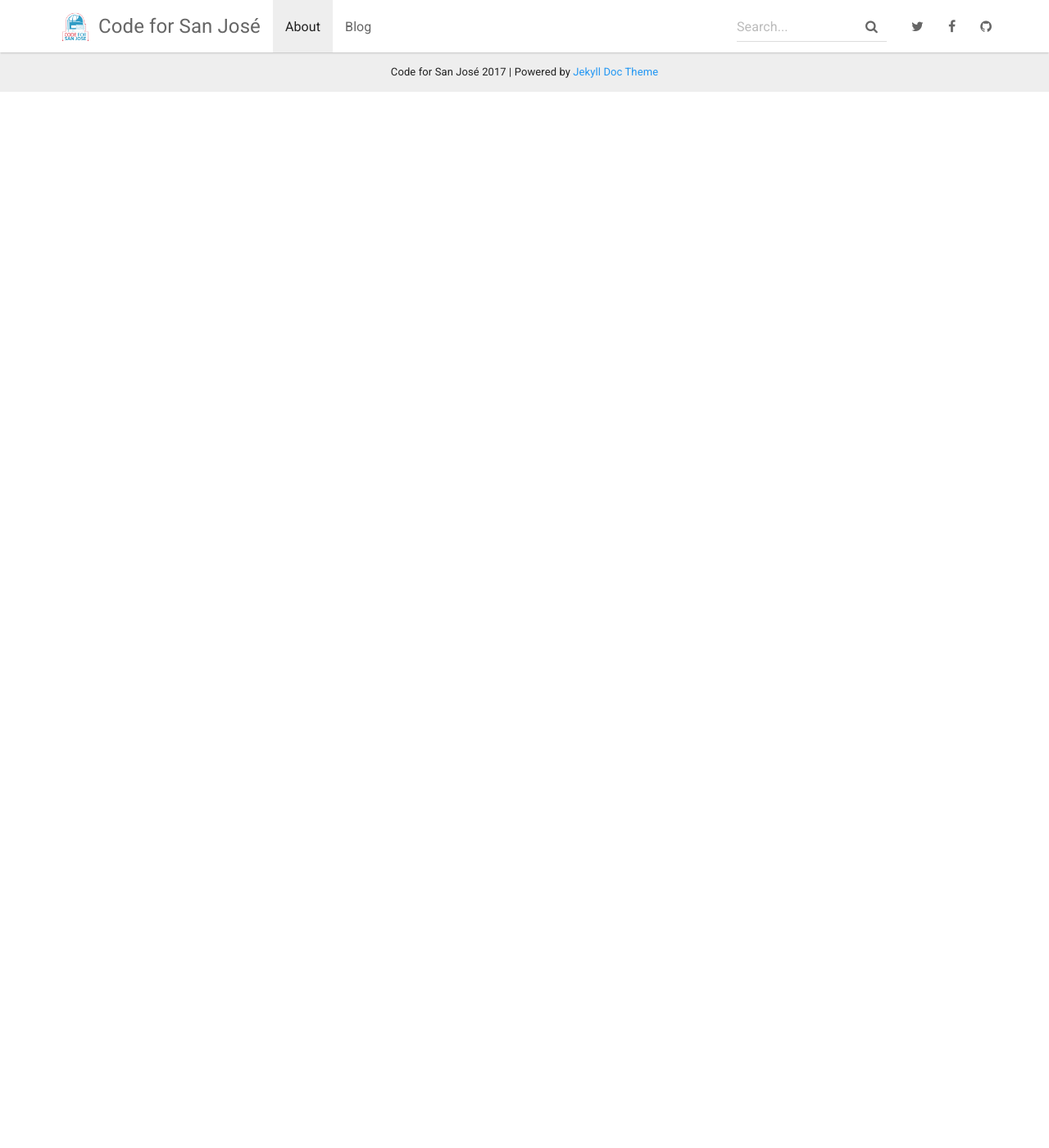
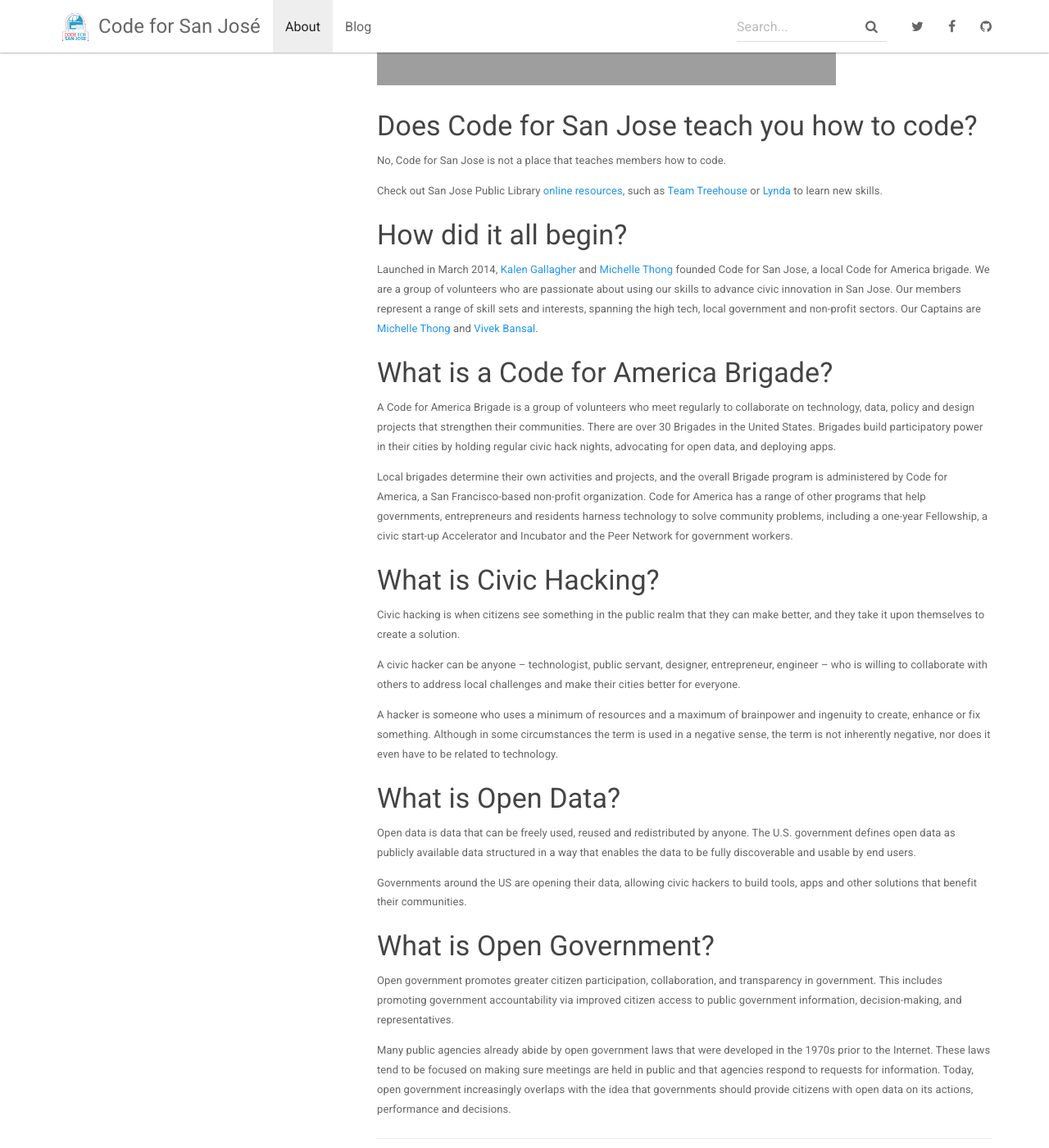
Before and after one commit to codeforsanjose/codeforsanjose.github.io, a Jekyll site: the page built from _docs/index.md, in a window 1280 px wide and 1400 px high, scrolled down 1288 px. Shown: the whole window at 82% size. Built offline with Jekyll 4.4.1, drawn with Linux system fonts in a browser that asks for light colours; nearby versions of some CDN libraries; some of the changed text lies outside the part shown; grey boxes are pictures that could not be loaded.

Commit message:
add FAQ content

```diff
--- a/_docs/index.md
+++ b/_docs/index.md
@@ -4,22 +4,60 @@ permalink: /docs/home/
 redirect_from: /docs/index.html
 ---
 
-## Code for San José
-
-
-We are a group of volunteer developers, designers, researchers and policy wonks who build civic apps, data visualizations and media projects.
+Code for San José is a group of volunteer developers, designers, researchers and community organizers who build civic apps, data visualizations and media projects.
 
 We create a space for San Jose’s civic tech community to meet, experiment and collaborate on all kinds of projects through our twice-monthly civic hack nights.
 
-Technical skills are not required to contribute. We need project managers, subject matter experts, communications gurus and community organizers!
-
+Technical skills are not required to contribute. Project managers, subject matter experts, communications specialists, community organizers, designers, developers, data scientists are all welcome!
 
 ## How to Get Involved
 
+### Civic Hack Nights
 Come to civic hack nights. Find teams to collaborate with. Keep tabs on our schedule by joining our [Meetup group]( https://meetup.com/code-for-san-jose). We typically meet every 2nd and 4th Thursdays 6:30-9:00pm in downtown San José.
 
+### Collaborate and Create
 Pitch a design, data or coding project for our volunteers to work on. You can [share your idea](https://github.com/codeforsanjose/Project-Ideas/issues) or email [Michelle Thong, Code for San José Captain](emailto:mthong@gmail.com).
+
+Learn more about our current [projects](/docs/projects/).
 
 Share our activities with your friends and colleagues.
 
+### Discuss
 Join us on [slack](https://slackin-c4sj.herokuapp.com/) to discuss ideas, projects and colalboration.
+## Frequently Asked Questions
+
+### Do you need to know coding to participate?
+No, you do not need to know coding to participate. There are many ways non-technical volunteers can contribute.
+
+Check out a creative video project made by our members [Lorin Camargo](https://www.linkedin.com/in/lorincamargo) and [Clarence Leung](https://github.com/clarle) to showcase the construction of a protected bikeway pop-up on 4th Street, between St. John and San Salvador in San Jose, California:
+<iframe width="560" height="315" src="https://www.youtube.com/embed/y1rJJxqDo7Y" frameborder="0" allowfullscreen></iframe>
+
+### Does Code for San Jose teach you how to code?
+No, Code for San Jose is not a place that teaches members how to code.
+
+Check out San Jose Public Library [online resources](https://www.sjpl.org/blog/learn-how-code), such as [Team Treehouse](https://www.sjpl.org/treehouseaccount) or [Lynda](https://www.sjpl.org/eresource/lyndacom) to learn new skills.
+
+### How did it all begin?
+Launched in March 2014, [Kalen Gallagher](https://www.linkedin.com/in/kalengallagher) and [Michelle Thong](https://www.linkedin.com/in/mthong) founded Code for San Jose, a local Code for America brigade. We are a group of volunteers who are passionate about using our skills to advance civic innovation in San Jose. Our members represent a range of skill sets and interests, spanning the high tech, local government and non-profit sectors. Our Captains are [Michelle Thong](https://www.linkedin.com/in/mthong) and [Vivek Bansal](https://www.linkedin.com/in/3vivekb/).
+
+### What is a Code for America Brigade?
+A Code for America Brigade is a group of volunteers who meet regularly to collaborate on technology, data, policy and design projects that strengthen their communities. There are over 30 Brigades in the United States. Brigades build participatory power in their cities by holding regular civic hack nights, advocating for open data, and deploying apps.
+
+Local brigades determine their own activities and projects, and the overall Brigade program is administered by Code for America, a San Francisco-based non-profit organization. Code for America has a range of other programs that help governments, entrepreneurs and residents harness technology to solve community problems, including a one-year Fellowship, a civic start-up Accelerator and Incubator and the Peer Network for government workers.
+
+### What is Civic Hacking?
+Civic hacking is when citizens see something in the public realm that they can make better, and they take it upon themselves to create a solution.
+
+A civic hacker can be anyone – technologist, public servant, designer, entrepreneur, engineer – who is willing to collaborate with others to address local challenges and make their cities better for everyone.
+
+A hacker is someone who uses a minimum of resources and a maximum of brainpower and ingenuity to create, enhance or fix something. Although in some circumstances the term is used in a negative sense, the term is not inherently negative, nor does it even have to be related to technology.
+
+### What is Open Data?
+Open data is data that can be freely used, reused and redistributed by anyone. The U.S. government defines open data as publicly available data structured in a way that enables the data to be fully discoverable and usable by end users.
+
+Governments around the US are opening their data, allowing civic hackers to build tools, apps and other solutions that benefit their communities.
+
+### What is Open Government?
+Open government promotes greater citizen participation, collaboration, and transparency in government. This includes promoting government accountability via improved citizen access to public government information, decision-making, and representatives.
+
+Many public agencies already abide by open government laws that were developed in the 1970s prior to the Internet. These laws tend to be focused on making sure meetings are held in public and that agencies respond to requests for information. Today, open government increasingly overlaps with the idea that governments should provide citizens with open data on its actions, performance and decisions.
```
